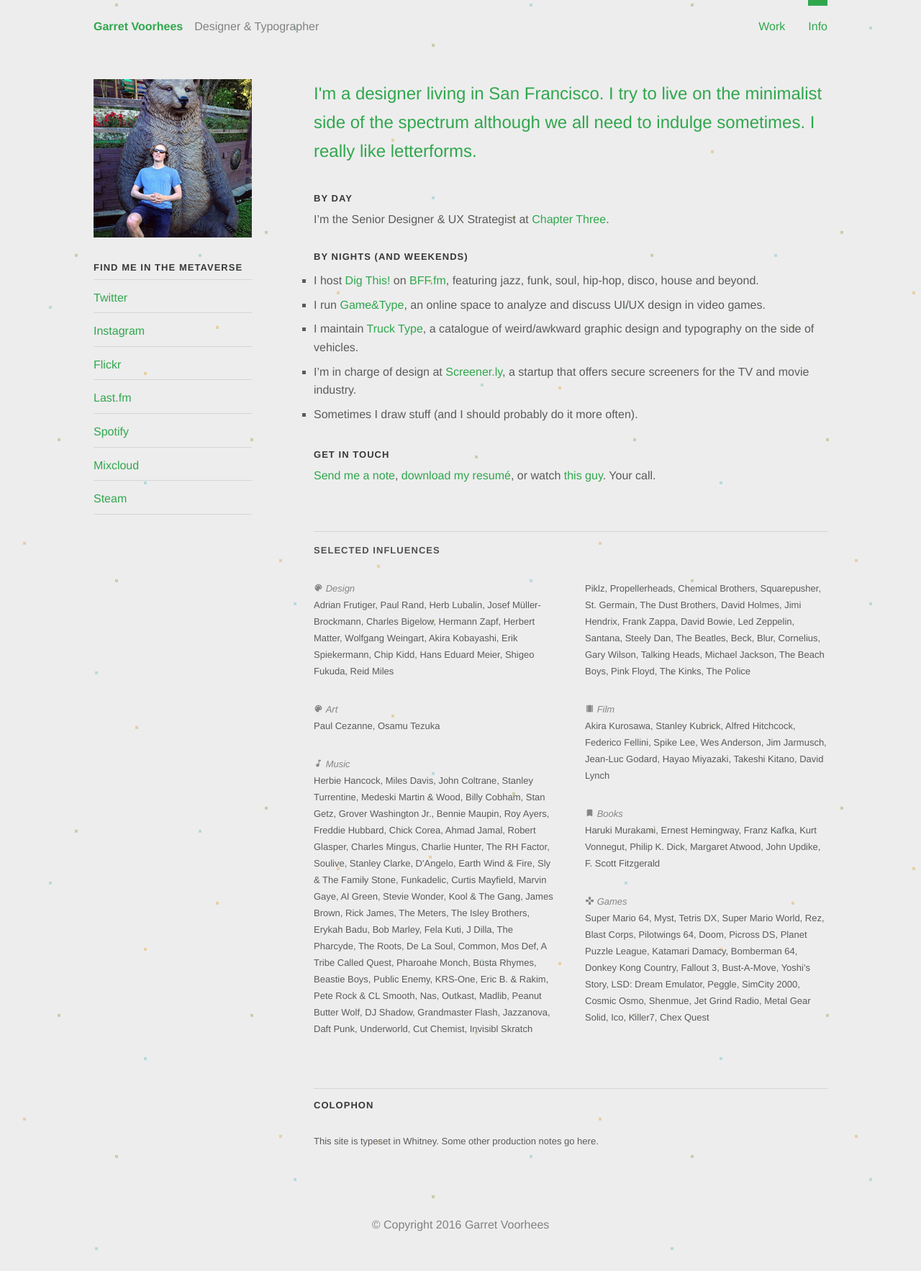
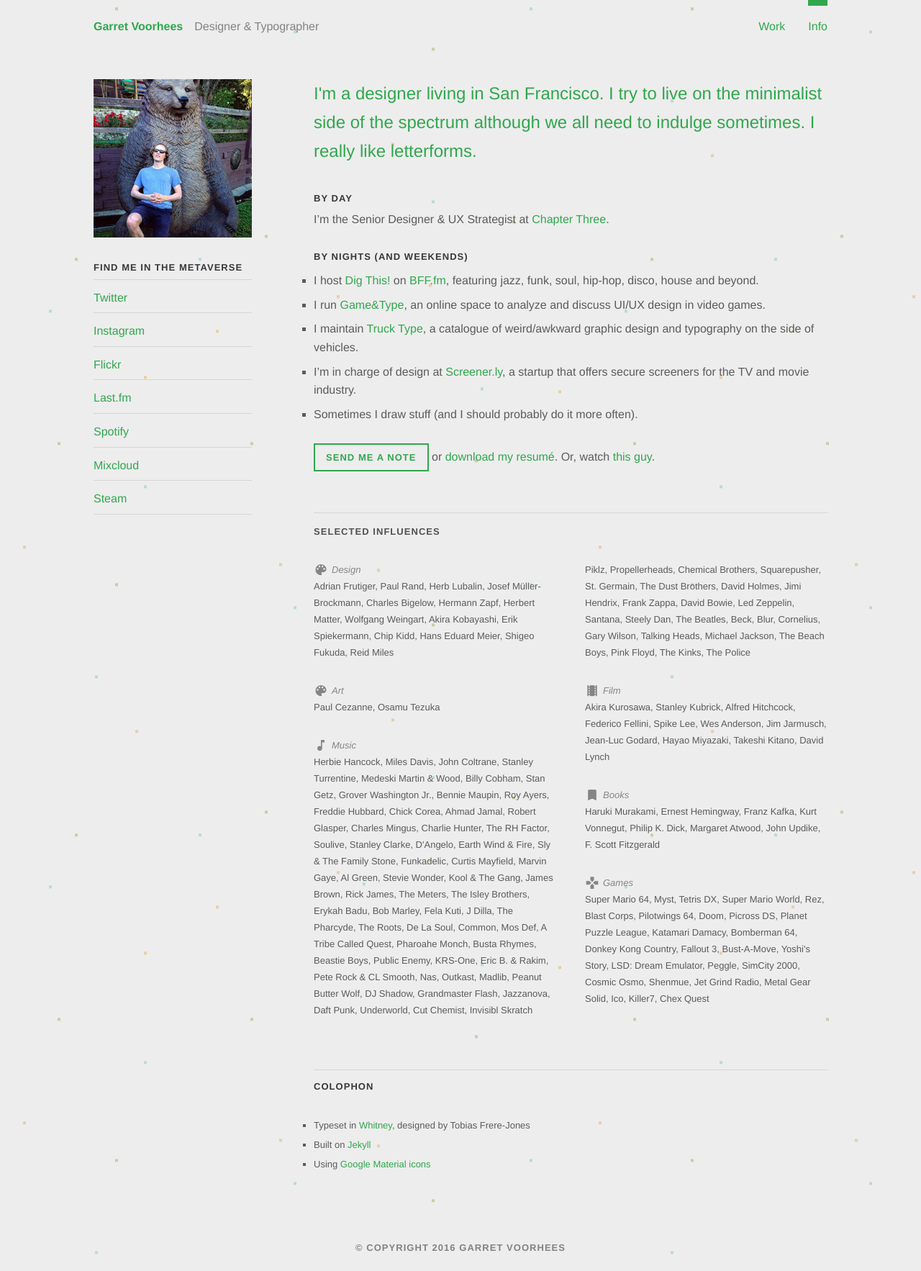
Before and after one commit to garretvoorhees/garretvoorhees.github.io, a Jekyll site: the page built from info/index.html, in a window 1280 px wide. Shown: the whole page at 72% size. Built offline with Jekyll 4.4.1, drawn with Linux system fonts in a browser that asks for light colours; some web fonts are replaced.

Commit message:
Info and footer updates

```diff
--- a/_includes/bio.html
+++ b/_includes/bio.html
@@ -12,5 +12,4 @@
 	<li>Sometimes I draw stuff (and I should probably do it more often).</li>
 </ul>
 
-<h4>Get in touch</h4>
-<p><a href="mailto:info@garretvoorhees.com">Send me a note</a>, <a href="#">download my resumé</a>, or watch <a href="www.youtube.com/watch?v=v4IC7qaNr7I">this guy</a>. Your call.</p>
+<p><a class="button" href="mailto:info@garretvoorhees.com">Send me a note</a> or <a href="#">download my resumé</a>. Or, watch <a href="www.youtube.com/watch?v=v4IC7qaNr7I">this guy</a>.</p>
--- a/_includes/colophon.html
+++ b/_includes/colophon.html
@@ -1,3 +1,6 @@
 <h4>Colophon</h4>
-
-<p>This site is typeset in Whitney. Some other production notes go here.</p>
+<ul>
+<li>Typeset in <a href="http://www.typography.com/fonts/whitney/overview/">Whitney</a>, designed by Tobias Frere-Jones</li>
+<li>Built on <a href="https://jekyllrb.com/">Jekyll</a></li>
+<li>Using <a href="https://design.google.com/icons/">Google Material icons</a></li>
+</ul>
--- a/_includes/footer.html
+++ b/_includes/footer.html
@@ -1,3 +1,3 @@
 <footer class="site-footer">
-<p>© Copyright 2016 Garret Voorhees</p>
+<h4 class="footer-text">© Copyright 2016 Garret Voorhees</h4>
 </footer>
--- a/_includes/influences.html
+++ b/_includes/influences.html
@@ -2,22 +2,22 @@
 
 <div class="influences-list">
 
-<span class="icon-art"></span> <em>Design</em>
+<span class="icon icon-art"></span> <em>Design</em>
 <p>Adrian Frutiger, Paul Rand, Herb Lubalin, Josef Müller-Brockmann, Charles Bigelow, Hermann Zapf, Herbert Matter, Wolfgang Weingart, Akira Kobayashi, Erik Spiekermann, Chip Kidd, Hans Eduard Meier, Shigeo Fukuda, Reid Miles</p>
 
-<span class="icon-art"></span> <em>Art</em>
+<span class="icon icon-art"></span> <em>Art</em>
 <p>Paul Cezanne, Osamu Tezuka</p>
 
-<span class="icon-music"></span> <em>Music</em>
+<span class="icon icon-music"></span> <em>Music</em>
 <p>Herbie Hancock, Miles Davis, John Coltrane, Stanley Turrentine, Medeski Martin & Wood, Billy Cobham, Stan Getz, Grover Washington Jr., Bennie Maupin, Roy Ayers, Freddie Hubbard, Chick Corea, Ahmad Jamal, Robert Glasper, Charles Mingus, Charlie Hunter, The RH Factor, Soulive, Stanley Clarke, D'Angelo, Earth Wind & Fire, Sly & The Family Stone, Funkadelic, Curtis Mayfield, Marvin Gaye, Al Green, Stevie Wonder, Kool & The Gang, James Brown, Rick James, The Meters, The Isley Brothers, Erykah Badu, Bob Marley, Fela Kuti, J Dilla, The Pharcyde, The Roots, De La Soul, Common, Mos Def, A Tribe Called Quest, Pharoahe Monch, Busta Rhymes, Beastie Boys, Public Enemy, KRS-One, Eric B. & Rakim, Pete Rock & CL Smooth, Nas, Outkast, Madlib, Peanut Butter Wolf, DJ Shadow, Grandmaster Flash, Jazzanova, Daft Punk, Underworld, Cut Chemist, Invisibl Skratch Piklz, Propellerheads, Chemical Brothers, Squarepusher, St. Germain, The Dust Brothers, David Holmes, Jimi Hendrix, Frank Zappa, David Bowie, Led Zeppelin, Santana, Steely Dan, The Beatles, Beck, Blur, Cornelius, Gary Wilson, Talking Heads, Michael Jackson, The Beach Boys, Pink Floyd, The Kinks, The Police</p>
 
-<span class="icon-movies"></span> <em>Film</em>
+<span class="icon icon-movies"></span> <em>Film</em>
 <p>Akira Kurosawa, Stanley Kubrick, Alfred Hitchcock, Federico Fellini, Spike Lee, Wes Anderson, Jim Jarmusch, Jean-Luc Godard, Hayao Miyazaki, Takeshi Kitano, David Lynch</p>
 
-<span class="icon-books"></span> <em>Books</em>
+<span class="icon icon-books"></span> <em>Books</em>
 <p>Haruki Murakami, Ernest Hemingway, Franz Kafka, Kurt Vonnegut, Philip K. Dick, Margaret Atwood, John Updike, F. Scott Fitzgerald</p>
 
-<span class="icon-games"></span> <em>Games</em>
+<span class="icon icon-games"></span> <em>Games</em>
 <p>Super Mario 64, Myst, Tetris DX, Super Mario World, Rez, Blast Corps, Pilotwings 64, Doom, Picross DS, Planet Puzzle League, Katamari Damacy, Bomberman 64, Donkey Kong Country, Fallout 3, Bust-A-Move, Yoshi's Story, LSD: Dream Emulator, Peggle, SimCity 2000, Cosmic Osmo, Shenmue, Jet Grind Radio, Metal Gear Solid, Ico, Killer7, Chex Quest</p>
 
 </div>
--- a/_sass/_base.scss
+++ b/_sass/_base.scss
@@ -153,6 +153,11 @@
 	margin-bottom:.4em;
 }
 
+.footer-text{
+	text-align: center;
+	color:$grey-color;
+}
+
 .dark-text{
 	color:#515151;
 }
@@ -194,6 +199,14 @@
 	background-color:$green-color;
 	text-decoration: none;
 	color:white;
+}
+
+.icon{
+	float:left;
+	display:block;
+	font-size:20px;
+	margin-top:1px;
+	margin-right:5px;
 }
 
 /**
```
